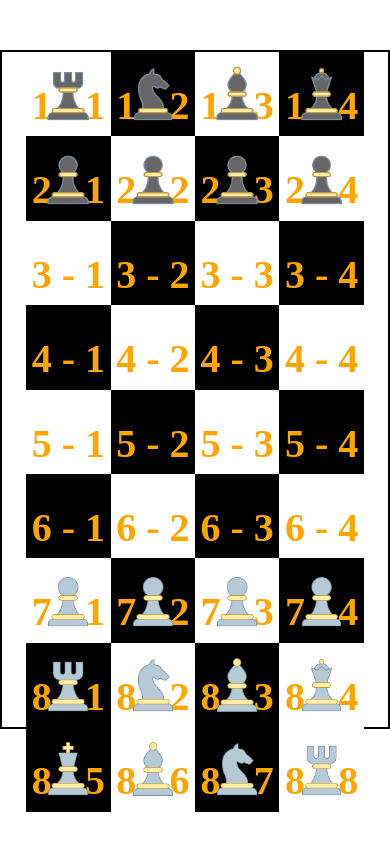
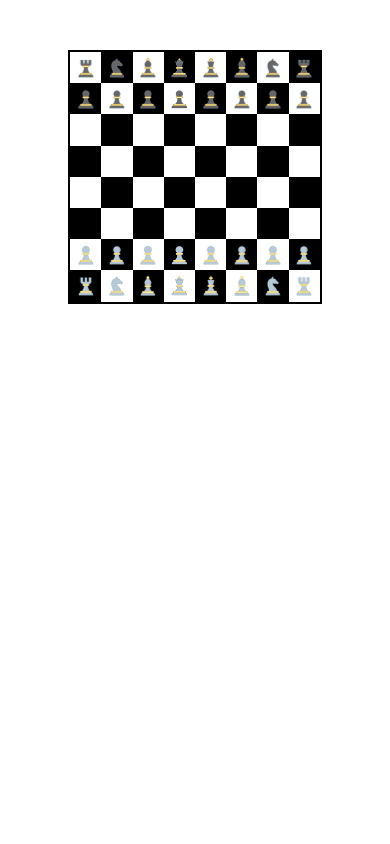
Before and after one commit to DouglasSilv/Vuedrez, a Vue app in the folder xadrez/: page / in a window 390 px wide. Built offline with nearby package versions, Linux system fonts and the light colour scheme.

Commit message:
Ajusta display para telas menores que largura 768px

```diff
--- a/xadrez/src/components/Quadrado.vue
+++ b/xadrez/src/components/Quadrado.vue
@@ -1,6 +1,5 @@
 <template>
     <div v-bind:class="getClass()" ref="quadrado" class="quadrado">
-        <h1>{{linha}} - {{coluna}}</h1>
     </div>
 </template>
 
@@ -90,4 +89,11 @@ export default {
     font-size: 4rem;
     margin-top: 3rem;
 }
+
+@media (max-width: 768px) {
+    .quadrado {
+        height: 8vw;
+        width: 8vw;
+    }
+}
 </style>
--- a/xadrez/src/components/Tabuleiro.vue
+++ b/xadrez/src/components/Tabuleiro.vue
@@ -60,4 +60,10 @@ export default {
     text-align: center;
     margin-top: 5rem;
 }
+
+@media (max-width: 768px) {
+    .linha {
+        height: 8vw;
+    }
+}
 </style>
```
